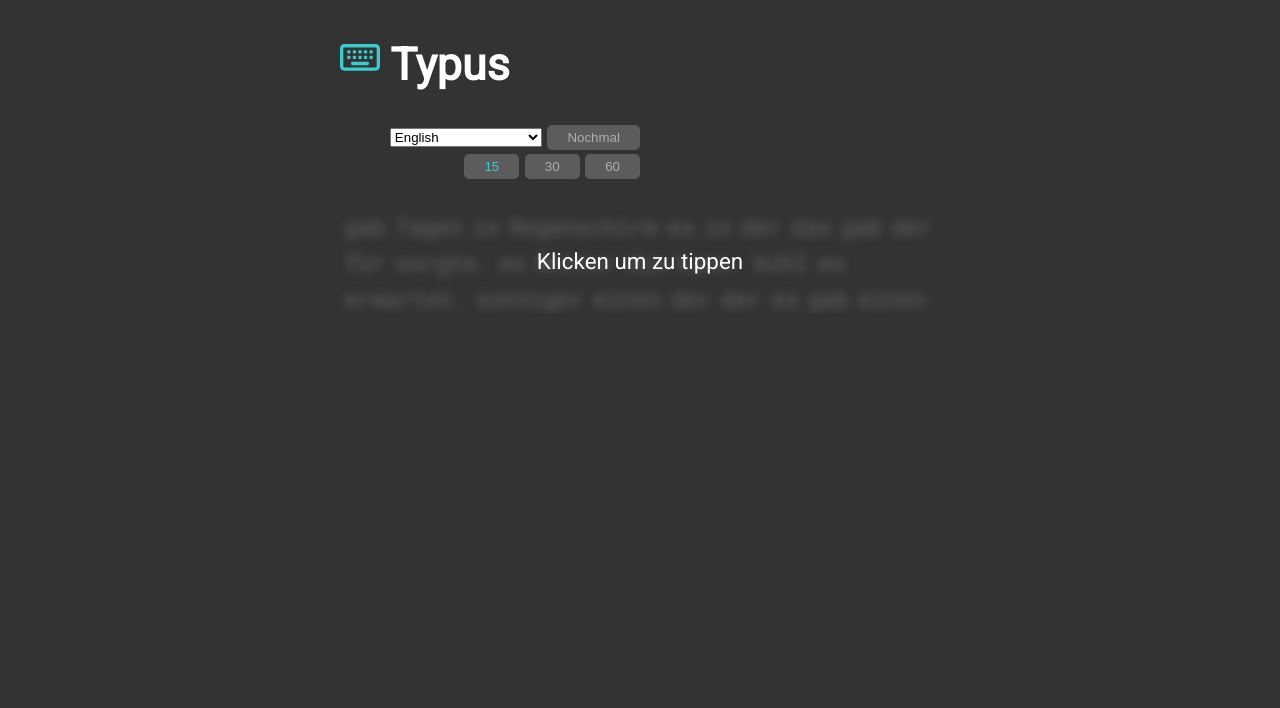
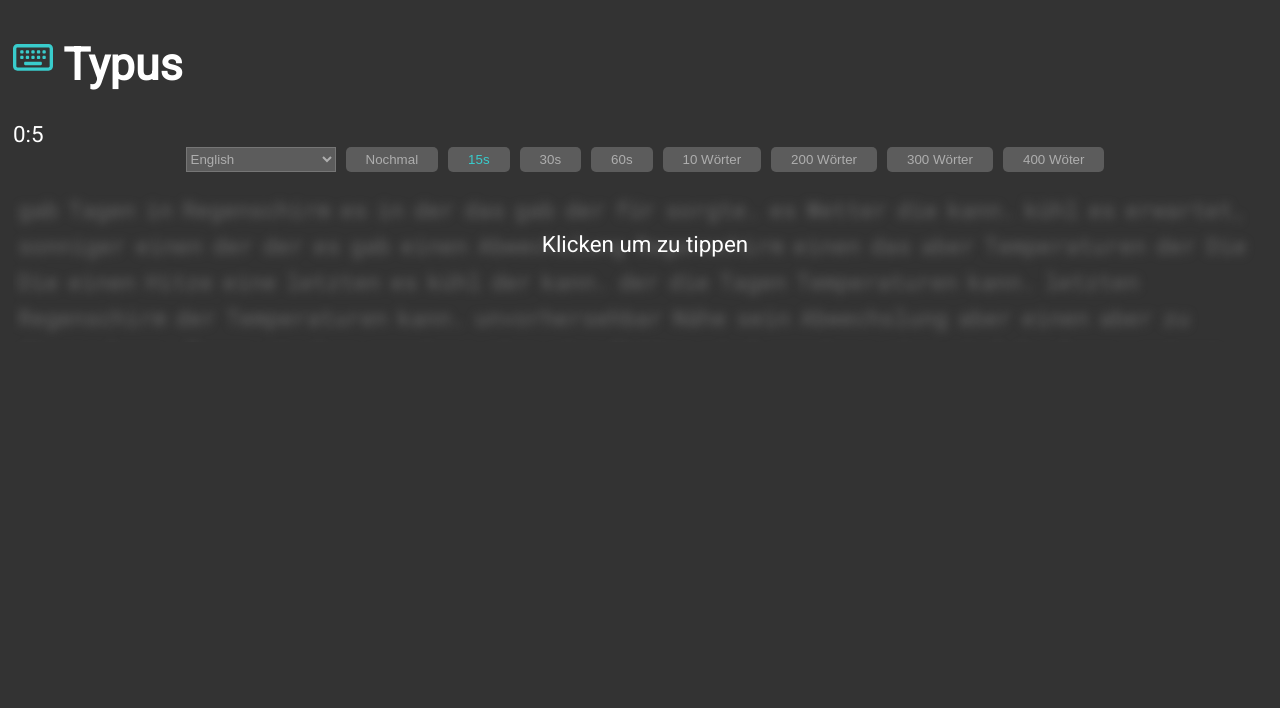
Before and after one commit to FSK16/SWP-Team2, a PHP site: page /Typer/index.html in a window 1280 px wide. Shown: the top 708 px of the page. Run offline with PHP 8.4, Linux system fonts and the light colour scheme; some libraries are stand-ins or nearby versions.

Commit message:
Add files via upload
Wortlimitversion hinzugefügt

```diff
--- a/Typer/index.html
+++ b/Typer/index.html
@@ -22,12 +22,11 @@
             Typus
             </h1>
             <!-- Hier wird das Spiel angezeigt sollte glaub ich keine Erklöä#rung brauchen -->
-            <div id="header">
 
 
-                <div id="info"></div>
+            <div id="info"></div>
 
-                <div id="buttons">
+                <div class="typer_head_lang_time" id="buttons">
                     <select id="languageSelect">
                         <option value="en">English</option>
                         <option value="en_gb">English (GB)</option>
@@ -38,12 +37,16 @@
                     </select>
                     <button id="newGameBtn">Nochmal</button>
 
-                    <button id="wordsBtn15">15</button>
-                    <button id="wordsBtn30">30</button>
-                    <button id="wordsBtn60">60</button>
+                    <button id="wordsBtn15">15s</button>
+                    <button id="wordsBtn30">30s</button>
+                    <button id="wordsBtn60">60s</button>
+                    <button id="wordsBtn10woerter">10 Wörter</button>
+                    <button id="wordsBtn200woerter">200 Wörter</button>
+                    <button id="wordsBtn300woerter">300 Wörter</button>
+                    <button id="wordsBtn400woerter">400 Wöter</button>
+                </div>
 
 
-                </div>
             </div>
             <div id="game" tabindex="0">
                 <div id="words"></div>
--- a/Typer/style.css
+++ b/Typer/style.css
@@ -17,14 +17,8 @@ body {
 
 }
 
-
-
-
-
-
-
 main {
-    width: 600px;
+    width: 1400px;
     margin: 35px auto;
 
 }
@@ -40,30 +34,16 @@ h1 svg {
     fill: var(--primaryColor);
 }
 
-#header {
-
-    display: grid;
-    grid-template-columns: 1fr 1fr;
-    margin: 20px 6px 30px;
-}
 
 
 #buttons {
 
     text-align: right;
+    margin-bottom: 20px;
 }
 
 #timer {
     color: var(--primaryColor);
-}
-
-button {
-    background-color: rgba(255, 255, 255, .2);
-    border: none;
-    border-radius: 5px;
-    color: rgba(255, 255, 255, .5);
-    padding: 5px 20px;
-    cursor: pointer;
 }
 button:hover {
     letter-spacing: 0.25em;
@@ -84,7 +64,8 @@ button span {
 /*Overflow hidden ist hier wichtig damit wird nicht alles angezeigt sondern nur ein Teil*/
 div#game {
     line-height: 35px;
-    height: 105px;
+    height: 150px;
+    float: left;
     overflow: hidden;
     position: relative;
 }
@@ -136,20 +117,7 @@ div.word {
 .letter.incorrect {
     color: #f55;
 }
-/*  Ist damit der Curos blinkt */
-@keyframes blink {
-    0% {
-        opacity: 1;
-    }
 
-    50% {
-        opacity: 0;
-    }
-
-    100% {
-        opacity: 1;
-    }
-}
 /*Eigenschaften des Cursors*/
 #cursor  {
     display: none;
@@ -187,3 +155,52 @@ div.word {
     filter: none;
 
 }
+.typer_head_lang_time{
+    display: flex;
+    justify-content: center;
+}
+.typer_head_lang_time button{
+    background-color: rgba(255, 255, 255, .2);
+    border: none;
+    border-radius: 5px;
+    color: rgba(255, 255, 255, .5);
+    padding: 5px 20px;
+    cursor: pointer;
+    margin-left: 10px;
+}
+.typer_head_lang_time select{
+    background-color: rgba(255, 255, 255, .2);
+    color: rgba(255, 255, 255, .5);
+}
+#languageSelect option {
+    background-color: #4d4d4d; /* Hintergrundfarbe der Optionen */
+    color: white; /* Textfarbe der Optionen */
+    width: 100%;
+}
+#languageSelect{
+    width: 150px;
+}
+
+
+/*  Ist damit der Curos blinkt */
+@keyframes blink {
+    0% {
+        opacity: 1;
+    }
+
+    50% {
+        opacity: 0;
+    }
+
+    100% {
+        opacity: 1;
+    }
+}
+@media (max-width: 1500px)
+{
+    main{
+        width: 100%;
+        margin-left: 5px;
+        margin-right: 5px;
+    }
+}
--- a/Typer/typus.js
+++ b/Typer/typus.js
@@ -1,6 +1,9 @@
 let words = "Kürzlich gab es einen starken Regensturm, der die Straßen überflutete und für Verkehrsbehinderungen sorgte. Die Temperaturen sind jedoch angenehm kühl und erfrischend, was eine willkommene Abwechslung von der Hitze der letzten Wochen darstellt. Es wird erwartet, dass das Wetter in den nächsten Tagen sonniger wird, aber es ist immer ratsam, einen Regenschirm in der Nähe zu haben, da das Wetter in dieser Jahreszeit unvorhersehbar sein kann.".split(" ");
 let intervalID;
 let wrongCounter = 0;
+var timer_wo_limit;
+var woerter;
+
 
 document.getElementById("languageSelect").addEventListener("change", function() {
     const selectedLanguage = this.value;
@@ -27,7 +30,7 @@ async function fetchWords(lang, count) {
     }
 }
 // Liste der Button-IDs
-const buttonIds = ["wordsBtn15", "wordsBtn30", "wordsBtn60"];
+const buttonIds = ["wordsBtn15", "wordsBtn30", "wordsBtn60", "wordsBtn200woerter", "wordsBtn300woerter", "wordsBtn400woerter", "wordsBtn10woerter" ];
 
 
 function resetButtonColors() {
@@ -41,11 +44,25 @@ function selectButton(id) {
     document.getElementById(id).style.color = "var(--primaryColor)";
 }
 
-
 buttonIds.forEach(id => {
     document.getElementById(id).addEventListener("click", ev => {
         selectButton(id);
+        if(id.includes("woerter"))
+        {
+            woerter = getNumberofSring(id);
+            if (woerter == null)
+            {
+                alert("Keine Wortanzahl gefunden!");
+            }
+            gameTime = null;
+        }
+        else
+        {
             gameTime = parseInt(id.replace("wordsBtn", ""));
+            woerter = null;
+
+        }
+        newGame();
     });
 });
 
@@ -68,7 +85,6 @@ function removeClass(el,name) {
 function randomWord()
 {
     return words[Math.floor(Math.random() * words.length)];
-
 }
 
 //Ist damit jedes Wort in einem div ist und jeder Buchstabe in einem span damit wir dann später die Buchstaben einzeln ansprechen können
@@ -86,11 +102,23 @@ async function newGame() {
 
     // Hier später mittels button anstantt 200 fix einen variablen wert einsetzen
 
+    if(woerter == null)
+    {
         for (let i = 0; i < 200; i++)
         {
             document.getElementById("words").innerHTML += formatWord(randomWord());
 
         }
+    }
+    if(gameTime == null)
+    {
+        for (let i = 0; i < woerter; i++)
+        {
+            document.getElementById("words").innerHTML += formatWord(randomWord());
+
+        }
+    }
+
 
     addClass(document.querySelector(".word"), "current");
     addClass(document.querySelector(".letter"), "current");
@@ -104,6 +132,10 @@ async function newGame() {
 
     cursor.style.top = firstLetter.getBoundingClientRect().top + 2 + "px";
     cursor.style.left = firstLetter.getBoundingClientRect().left + "px";
+    if(words != null)
+    {
+        startTimeWithOutLimit();
+    }
 
 
 
@@ -112,19 +144,29 @@ async function newGame() {
 
 
 
-
 function gameover()
 {
+    if(words != null)
+    {
+        stoppTimeWithOutLimit();
+    }
     clearInterval(intervalID);
     addClass(document.getElementById('game'), 'over');
     document.getElementById("info").innerHTML = "WPM: " + getWpm() + " | Accuracy: " + getAccuracy().toFixed(2) + "%";
-
 }
 
 function getWpm() {
 
     // Hier wird dann die Zeit in Minuten umgerechnet und dann die Wörter pro Minute berechnet
+    if(gameTime != null)
+    {
         return getTotalCharacters()  / 5 / gameTime * 60;
+    }
+    if(words != null)
+    {
+        return getTotalCharacters()  / 5 / timer_wo_limit * 60;
+
+    }
 }
 
 function getTotalCharacters() {
@@ -180,6 +222,8 @@ document.getElementById("game").addEventListener("keyup", ev => {
 
 
 
+
+
     const isBackspace = key === "Backspace";
 
     const currentWord = document.querySelector(".word.current");
@@ -192,7 +236,26 @@ document.getElementById("game").addEventListener("keyup", ev => {
         return;
     }
 
+    if(gameTime == null) // Checkt im Falle von Wörtern immer ob es das Limit erreicht hat
+    {
+        const words = [...document.querySelectorAll('.word.current, .word.completed')];
+        var woerter_fertig = words.length;
+        console.log(woerter_fertig);
+        console.log(woerter);
+        if(woerter_fertig === woerter || woerter_fertig > woerter)
+        {
+            gameover();
+            return
+        }
 
+
+
+
+    }
+
+
+    if(woerter == null)
+    {
         function startTimer(duration) {
             let timer = duration - 1;
             document.getElementById("info").style.display = "block";
@@ -226,6 +289,10 @@ document.getElementById("game").addEventListener("keyup", ev => {
             TimerStarted = true;
             startTimer(gameTime);
         }
+    }
+
+
+
 
 
 
@@ -252,7 +319,6 @@ document.getElementById("game").addEventListener("keyup", ev => {
             const incorrecLetter = document.createElement("span");
             incorrecLetter.innerHTML = key;
             incorrecLetter.className = "letter incorrect extra";
-
             currentWord.appendChild(incorrecLetter);
         }
     }
@@ -358,4 +424,30 @@ document.getElementById("newGameBtn").addEventListener("click", ev => {
 }
 );
 
+function getNumberofSring(string) {
+    var number = parseInt(string.match(/\d+/));
+    console.log(number);
+    return number;
+}
+
+function startTimeWithOutLimit()
+{
+timer_wo_limit = 0; // Starte den Timer bei 0 Sekunden
+document.getElementById("info").style.display = "block";
+
+intervalID = setInterval(() => {
+    // Hier wird keine Bedingung überprüft, ob der Timer abgelaufen ist.
+    // Der Timer läuft unbegrenzt weiter.
+
+    minutes = Math.floor(timer_wo_limit / 60);
+    seconds = timer_wo_limit % 60;
+    document.getElementById("info").innerHTML = minutes + ":" + seconds;
+    timer_wo_limit++;
+}, 1000);
+}
+
+function stoppTimeWithOutLimit() {
+    clearInterval(intervalID); // Stoppt das Interval mit der angegebenen ID
+}
+
 newGame();
```
Lines whose indentation alone changed are shown as unchanged.
